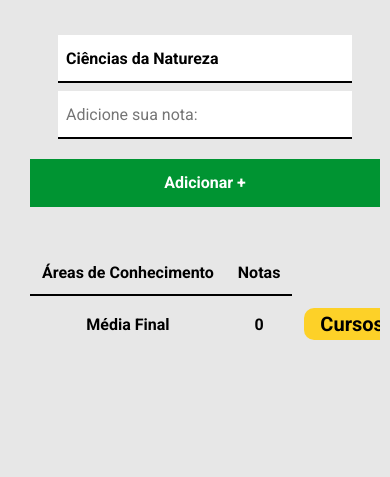
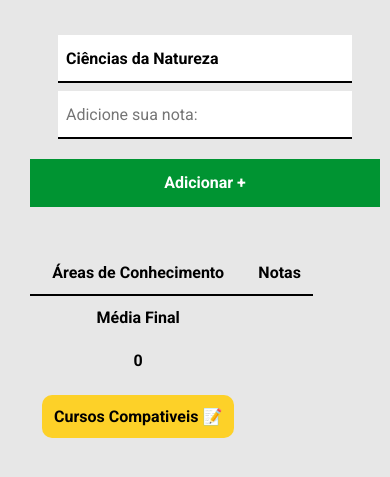
Before and after one commit to Mateus-Cimini/calculaMediaENEM, a plain HTML site: page index.html in a window 390 px wide. Shown: the part 115-592 px from the top of the page. Drawn offline with Linux system fonts and the light colour scheme.

Commit message:
chore: deixando mais responsivo

```diff
--- a/assets/css/main.css
+++ b/assets/css/main.css
@@ -234,4 +234,26 @@ button:focus {
     tfoot td a button {
         width: 100%;
     }
+
+    tfoot tr {
+        display: flex;
+        flex-direction: column;
+        align-items: center;
+
+    }
+
+
+    tfoot td:last-child {
+        display: flex;
+        justify-content: center;
+        padding-top: 1px;
+    }
+
+    tfoot td:last-child a button {
+        width: 100%;
+        max-width: 300px;
+        font-size: 1rem;
+        padding: 12px;
+        margin-top: 12px;
+    }
 }
```
